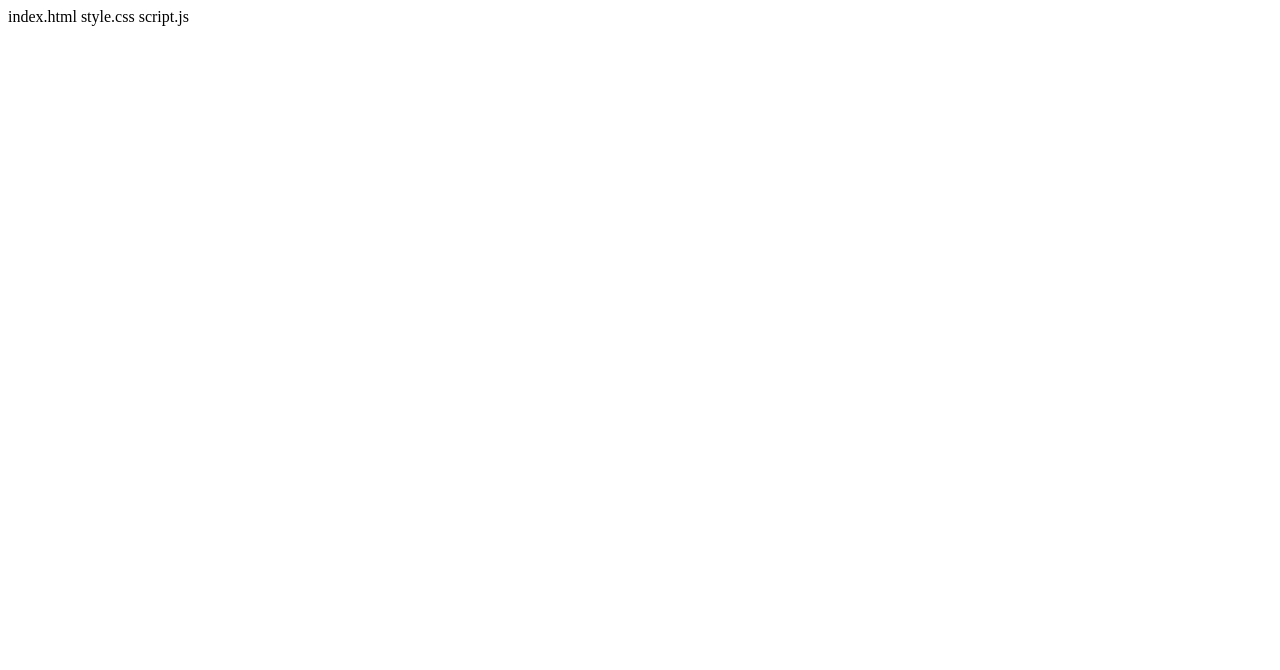
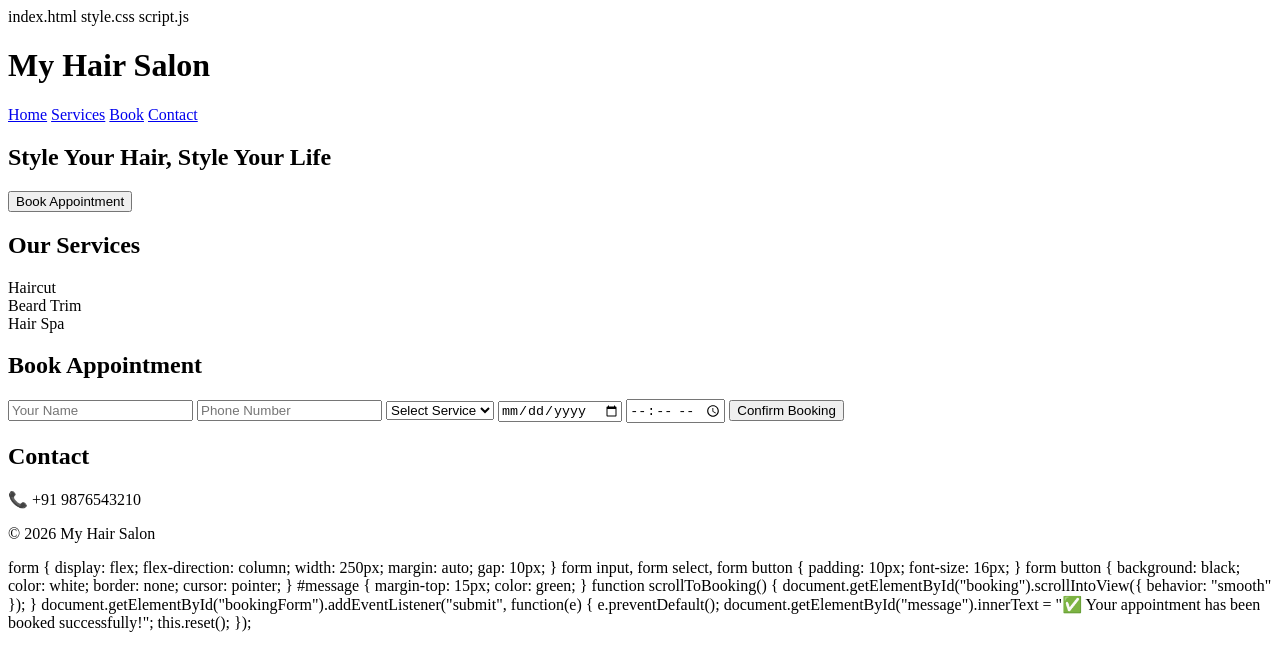
Before and after one commit to goutam000l/hair-salon-website, a plain HTML site: page index.html in a window 1280 px wide. Drawn offline with Linux system fonts and the light colour scheme.

Commit message:
Add basic structure for hair salon website

```diff
--- a/index.html
+++ b/index.html
@@ -4,3 +4,112 @@ index.html
 style.css
 
 script.js
+<!DOCTYPE html>
+<html lang="en">
+<head>
+    <meta charset="UTF-8">
+    <meta name="viewport" content="width=device-width, initial-scale=1.0">
+    <title>My Hair Salon</title>
+    <link rel="stylesheet" href="style.css">
+</head>
+<body>
+
+<header>
+    <h1>My Hair Salon</h1>
+    <nav>
+        <a href="#home">Home</a>
+        <a href="#services">Services</a>
+        <a href="#booking">Book</a>
+        <a href="#contact">Contact</a>
+    </nav>
+</header>
+
+<section id="home" class="hero">
+    <h2>Style Your Hair, Style Your Life</h2>
+    <button onclick="scrollToBooking()">Book Appointment</button>
+</section>
+
+<section id="services">
+    <h2>Our Services</h2>
+    <div class="service-box">
+        <div>Haircut</div>
+        <div>Beard Trim</div>
+        <div>Hair Spa</div>
+    </div>
+</section>
+
+<!-- BOOKING SECTION -->
+<section id="booking">
+    <h2>Book Appointment</h2>
+
+    <form id="bookingForm">
+        <input type="text" placeholder="Your Name" required>
+        <input type="tel" placeholder="Phone Number" required>
+
+        <select required>
+            <option value="">Select Service</option>
+            <option>Haircut</option>
+            <option>Beard Trim</option>
+            <option>Hair Spa</option>
+        </select>
+
+        <input type="date" required>
+        <input type="time" required>
+
+        <button type="submit">Confirm Booking</button>
+    </form>
+
+    <p id="message"></p>
+</section>
+
+<section id="contact">
+    <h2>Contact</h2>
+    <p>📞 +91 9876543210</p>
+</section>
+
+<footer>
+    <p>© 2026 My Hair Salon</p>
+</footer>
+
+<script src="script.js"></script>
+
+</body>
+</html>
+form {
+    display: flex;
+    flex-direction: column;
+    width: 250px;
+    margin: auto;
+    gap: 10px;
+}
+
+form input, form select, form button {
+    padding: 10px;
+    font-size: 16px;
+}
+
+form button {
+    background: black;
+    color: white;
+    border: none;
+    cursor: pointer;
+}
+
+#message {
+    margin-top: 15px;
+    color: green;
+}
+function scrollToBooking() {
+    document.getElementById("booking").scrollIntoView({
+        behavior: "smooth"
+    });
+}
+
+document.getElementById("bookingForm").addEventListener("submit", function(e) {
+    e.preventDefault();
+
+    document.getElementById("message").innerText =
+        "✅ Your appointment has been booked successfully!";
+
+    this.reset();
+});
```
